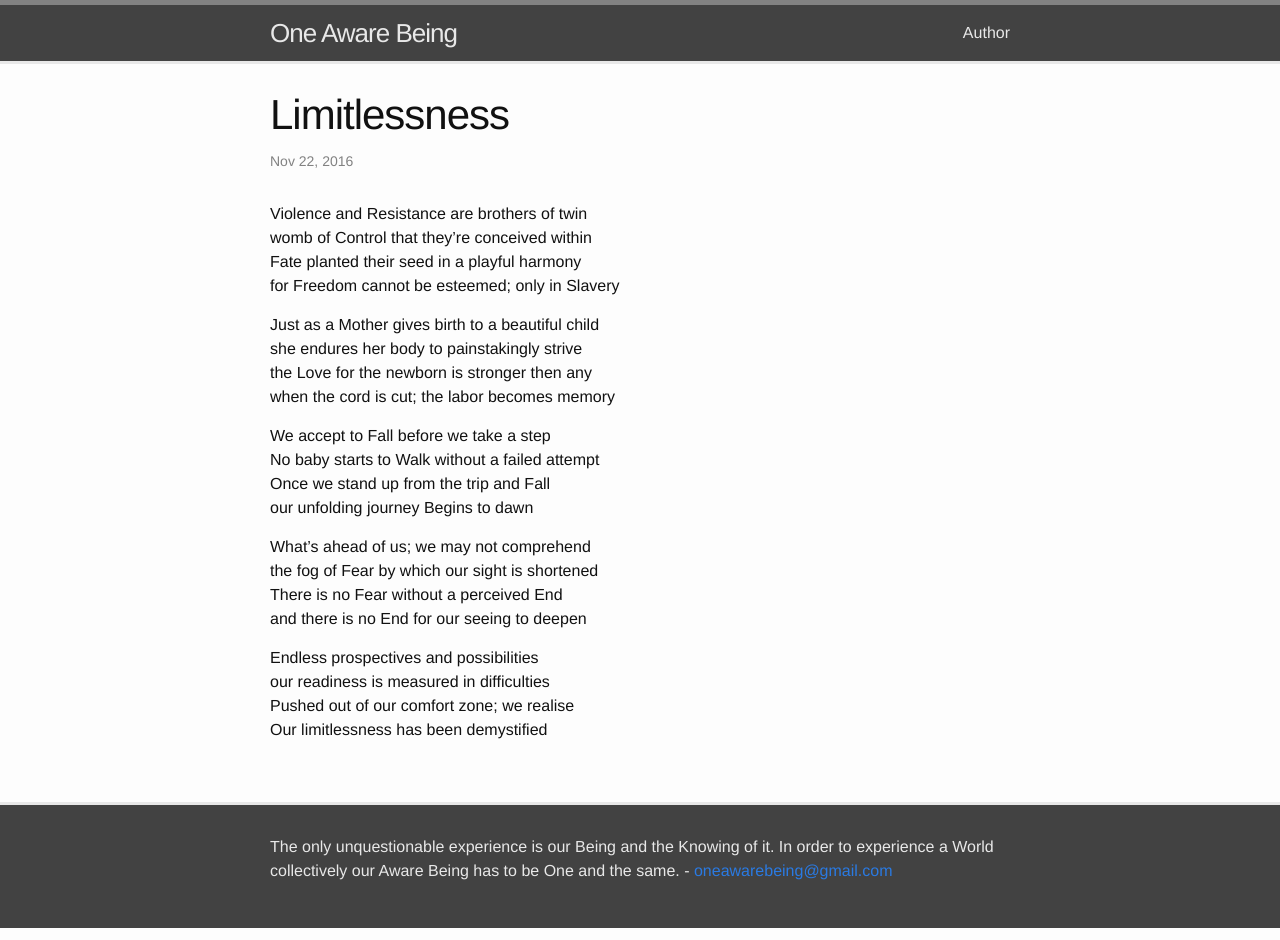
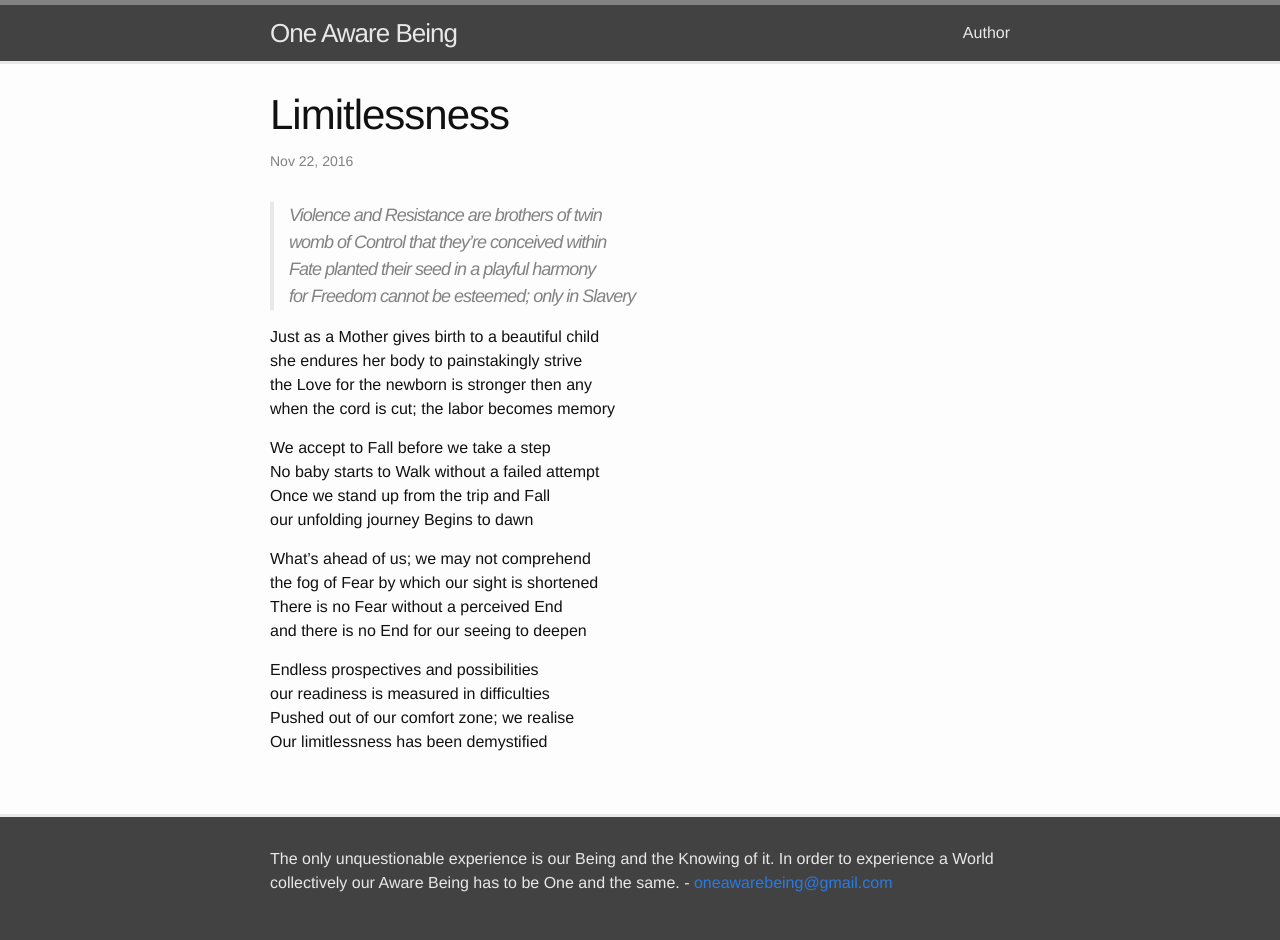
Before and after one commit to matyasmarkovics/matyasmarkovics.github.io, a Jekyll site: the page built from _posts/2016-11-22-limitlessness.md, in a window 1280 px wide. Built offline with Jekyll 4.4.1, drawn with Linux system fonts in a browser that asks for light colours.

Commit message:
qoute the first paragraph

```diff
--- a/_posts/2016-11-22-limitlessness.md
+++ b/_posts/2016-11-22-limitlessness.md
@@ -3,7 +3,7 @@ layout: post
 title:  "Limitlessness"
 date:   2016-11-22 20:21:00 +0200
 ---
-Violence and Resistance are brothers of twin
+> Violence and Resistance are brothers of twin
 womb of Control that they’re conceived within
 Fate planted their seed in a playful harmony
 for Freedom cannot be esteemed; only in Slavery
```
